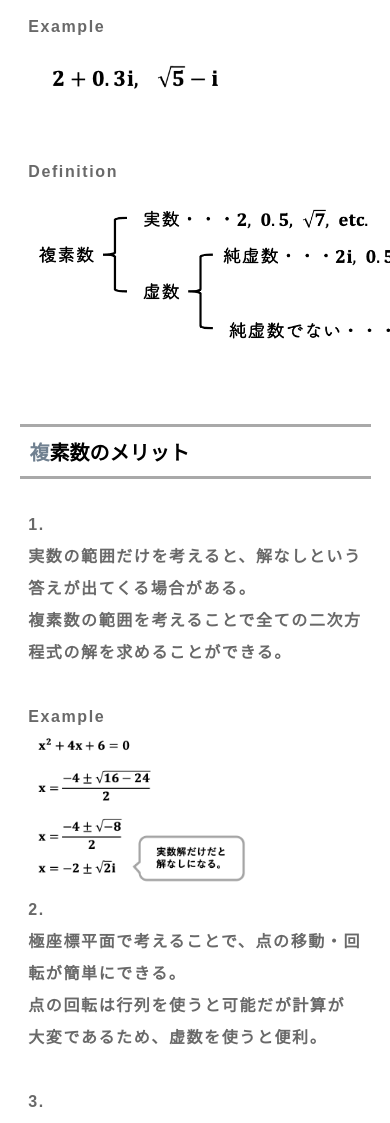
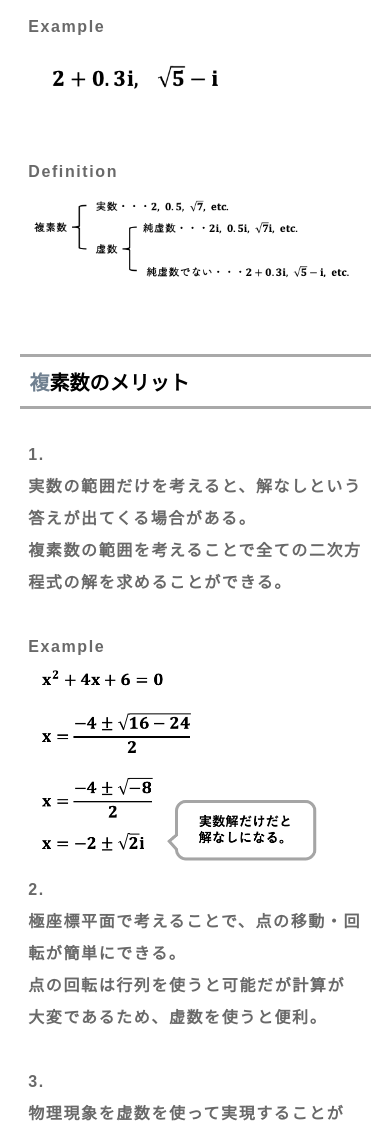
Before and after one commit to Jirooo/jiroom, a Flask app: page /complex1 in a window 390 px wide; the page is wider, and only the part inside the window is pictured. Shown: the part 1743-2866 px from the top of that part. Run offline with Flask 2, Linux system fonts and the light colour scheme.

Commit message:
Update complex1.css

```diff
--- a/static/css/complex1.css
+++ b/static/css/complex1.css
@@ -85,11 +85,11 @@
         width: auto;
     }
     .image4{
-        height: 170px;
+        height: 100px;
         width: auto;
     }
     .image5{
-        height: 150px;
+        height: 200px;
         width: auto;
     }
 
```
